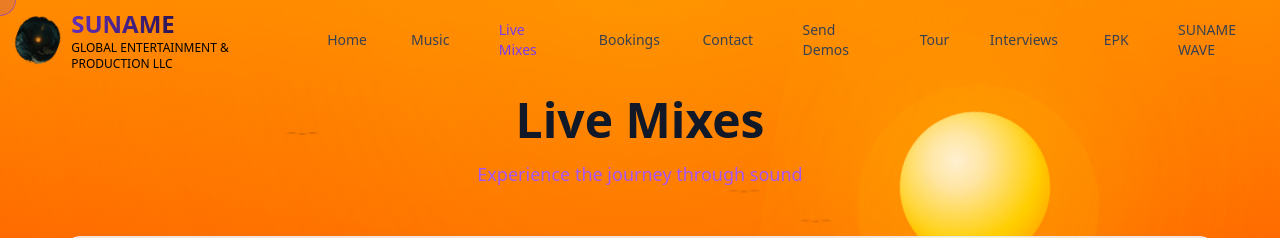
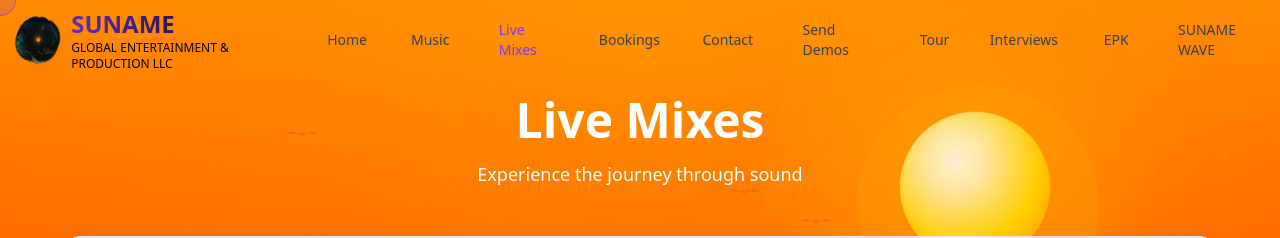
Before and after one commit to TufailKhanDeveloper/Suname-Music, a React (Vite) app: page /mixes in a window 1280 px wide. Shown: the top 238 px of the page. Built offline with nearby package versions, Linux system fonts and the light colour scheme.

Commit message:
Updated MixesPage.tsx

```diff
--- a/src/pages/MixesPage.tsx
+++ b/src/pages/MixesPage.tsx
@@ -100,10 +100,10 @@ const MixesPage = () => {
           className="text-center mb-12"
         >
           <h1 className="text-4xl md:text-5xl font-bold mb-4 text-purple-500 dark:text-white">
-            <span className="text-gray-900 dark:text-white">Live Mixes</span>
+            <span className="text-white dark:text-white">Live Mixes</span>
           </h1>
-          <p className="text-lg text-gray-900 dark:text-white">
-            <span className="text-purple-500 dark:text-white">Experience the journey through sound</span>
+          <p className="text-lg text-purple-500 dark:text-white">
+            <span className="text-white dark:text-white">Experience the journey through sound</span>
           </p>
         </motion.div>
 
```
